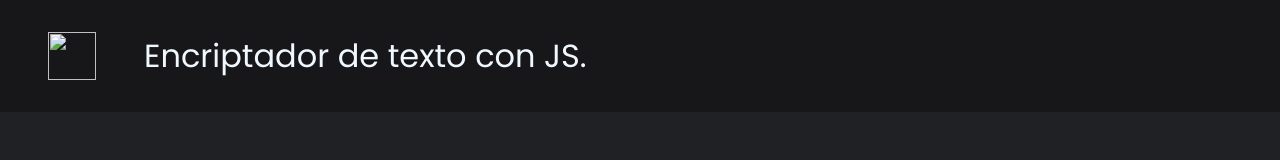
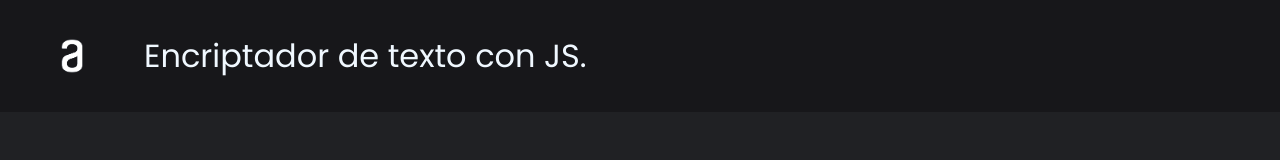
Before and after one commit to Antonio02062/Encriptador-Alura, a plain HTML site: page index.html in a window 1280 px wide. Shown: the top 160 px of the page. Drawn offline with Linux system fonts and the light colour scheme; some packages are replaced by stand-ins of ours; the site is published under a folder, as on GitHub Pages, so addresses that start at the root find nothing; a script that the page names is missing.

Commit message:
Solucion menor a icono

```diff
--- a/index.html
+++ b/index.html
@@ -14,7 +14,7 @@
 </head>
 <body>
     <header>
-        <img class= "AluraIcon"src="/assets/alura-removebg-preview.png" alt="">
+        <img class= "AluraIcon"src="./assets/alura-removebg-preview.png" alt="">
         <h1 >Encriptador de texto con JS.</h1>
     </header>
     <section >
```
